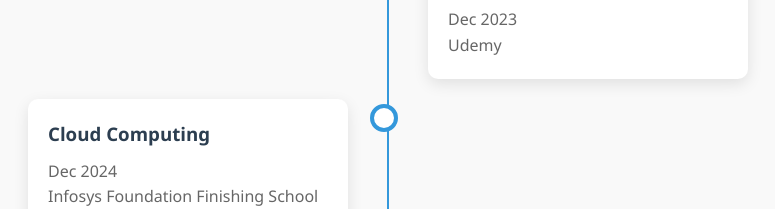
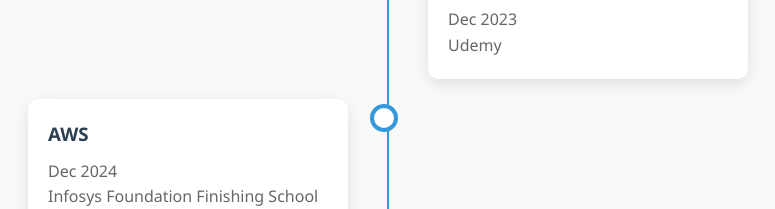
Before and after one commit to vinayak598/professional-portfolio, a plain HTML site: page index.html in a window 1280 px wide. Shown: the part 3331-3540 px from the top of the page, without its empty margins (252-1027 px from the left). Drawn offline with nearby package versions, Linux system fonts and the light colour scheme.

Commit message:
Update index.html

```diff
--- a/index.html
+++ b/index.html
@@ -853,7 +853,7 @@
 
                 <div class="timeline-item left">
                     <div class="timeline-content">
-                        <h3>Cloud Computing</h3>
+                        <h3>AWS</h3>
                         <p class="timeline-date">Dec 2024</p>
                         <p>Infosys Foundation Finishing School</p>
                     </div>
```
